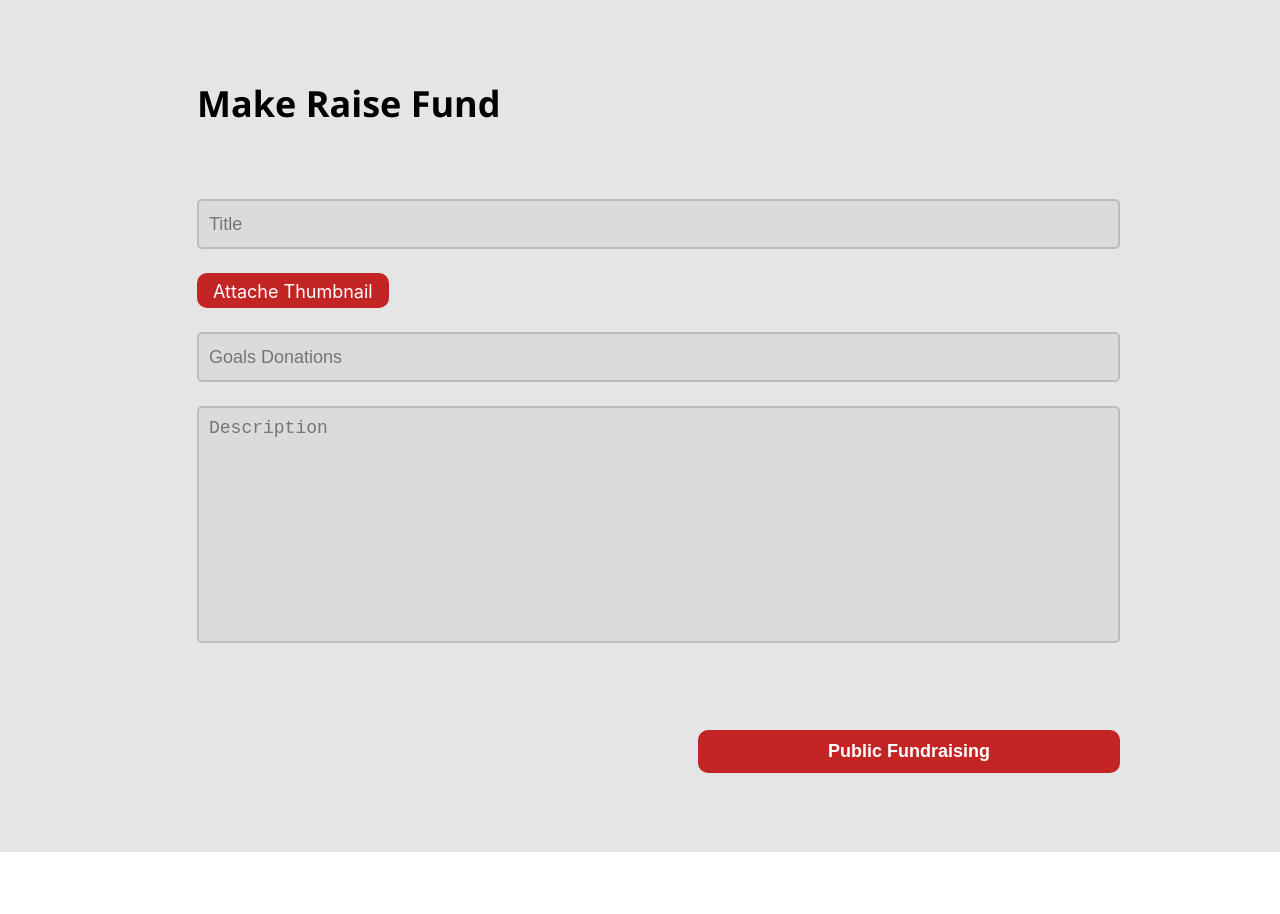
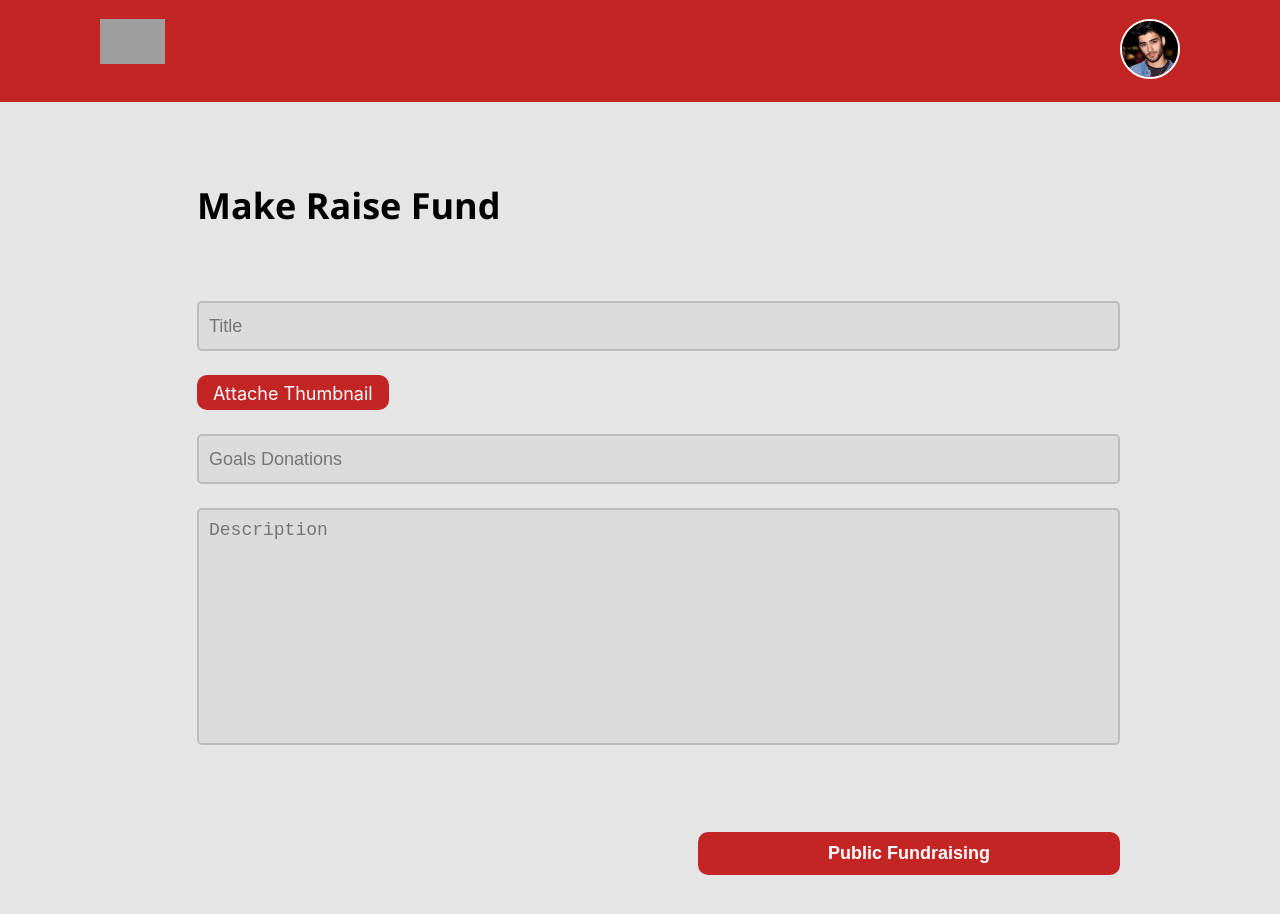
Before and after one commit to ahmadraihannudinyahya/Holly-Ways, a React (Create React App) app: page /raisefund in a window 1280 px wide. Shown: the top 914 px of the page. Before the commit the page ends 852 px from the top, so only its background shows below. Built offline with nearby package versions, Linux system fonts and the light colour scheme; grey boxes are pictures that could not be loaded.

Commit message:
code refactor raiseFund page

```diff
--- a/src/App.js
+++ b/src/App.js
@@ -18,7 +18,7 @@ class App extends Component {
       <Router>
         <Switch>
           <Route path="/profile" render={props => (<Profile {...props} isLogin={this.state.isLogin}/>)} />
-          <Route path="/raisefund" component={RaiseFund} />
+          <Route path="/raisefund" render={props => (<RaiseFund {...props} isLogin={this.state.isLogin}/>)} />
           <Route path="/fund/:id" render={(props)=>(<Detail {...props} isLogin ={this.state.isLogin}/>)}/>
           <Route path="/fund" component={MyFund} />
           <Route path="/" render={(props)=>(<Main {...props} isLogin={this.state.isLogin}/>)}/>
--- a/src/pages/RaiseFund.js
+++ b/src/pages/RaiseFund.js
@@ -1,9 +1,25 @@
+import { Component } from "react";
+import Navbar from "../component/common/Navbar";
 import FormRaiseFund from "../component/FormRaiseFund";
 
-function RaiseFund(){
-  return(
-    <FormRaiseFund/>
-  )
+class RaiseFund extends Component{
+  constructor(props){
+    super();
+    this.props = props;
+  }
+  componentDidMount(){
+    if(!this.props.isLogin){
+      this.props.history.push('/')
+    }
+  }
+  render(){
+    return(
+      <>
+        <Navbar isLogin = {this.props.isLogin}/>
+        <FormRaiseFund/>
+      </>
+    )
+  }
 }
 
 export default RaiseFund;
```
